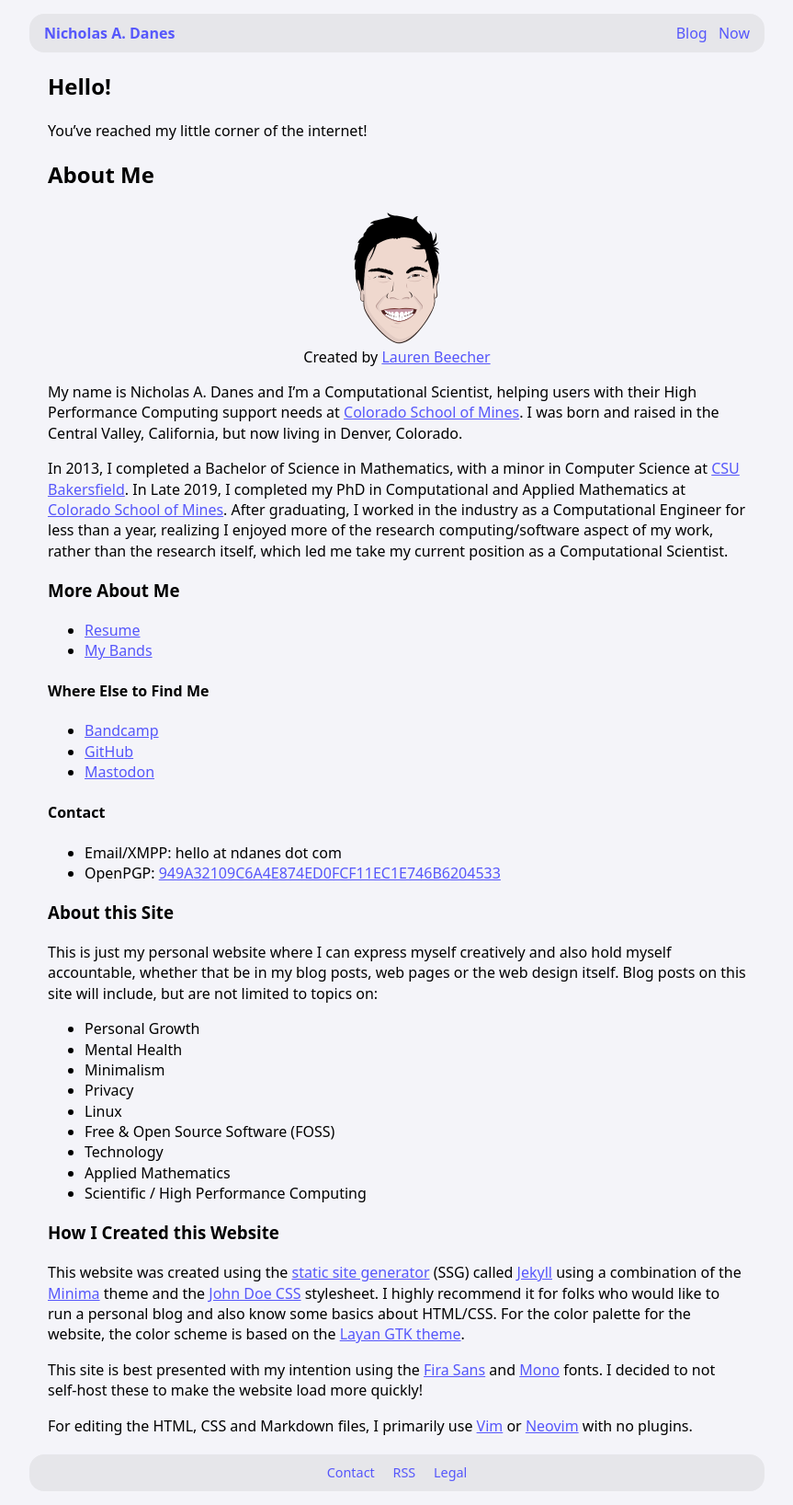
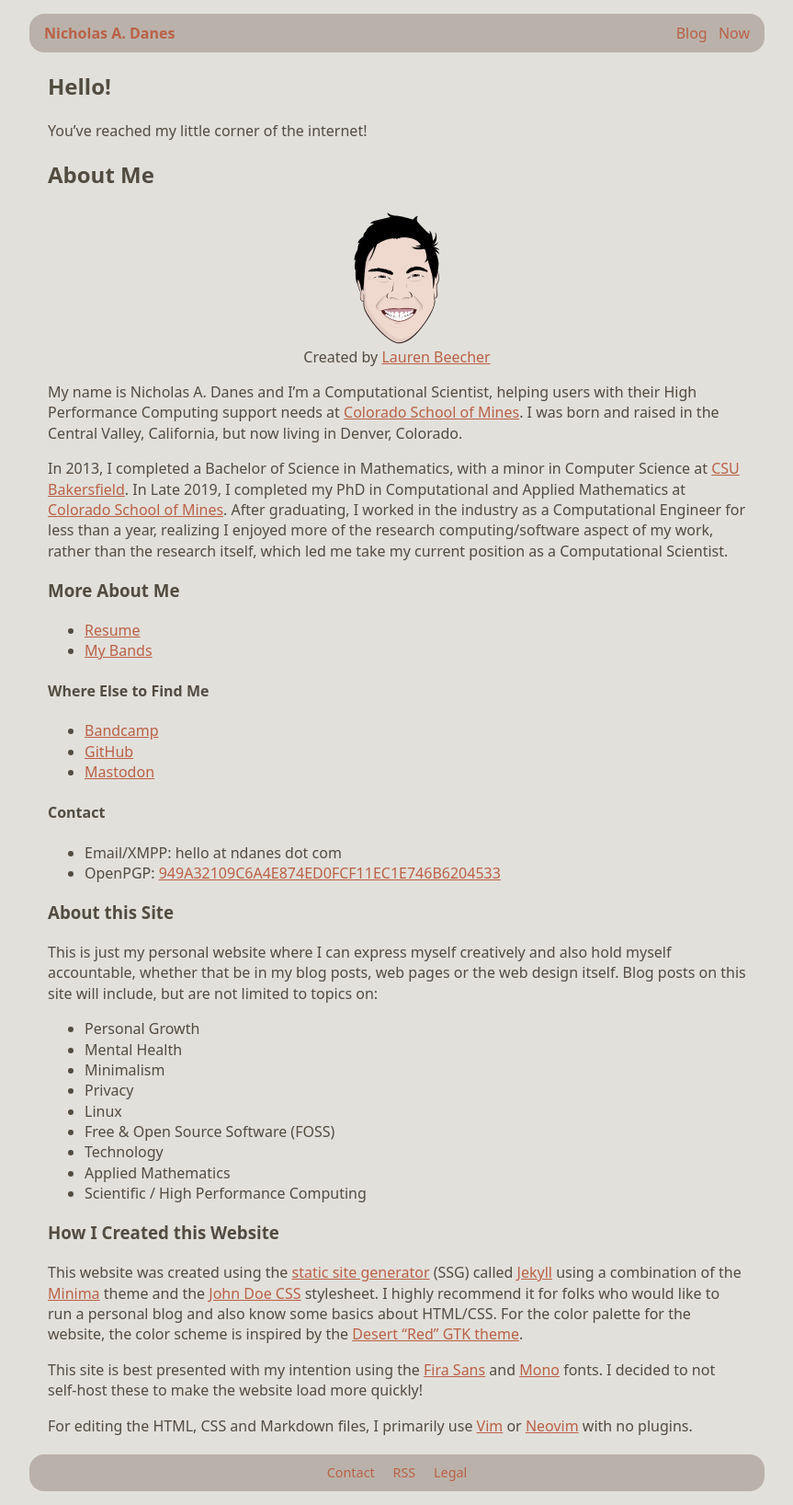
Before and after one commit to danesnick/old_website, a Jekyll site: the page built from index.markdown, in a window 1280 px wide. Shown: the whole page at 92% size, without its empty margins (208-1071 px from the left). Built offline with Jekyll 4.4.1, drawn with Linux system fonts in a browser that asks for light colours.

Commit message:
new color scheme

```diff
--- a/assets/css/style.scss
+++ b/assets/css/style.scss
@@ -5,19 +5,19 @@
 /* Based on: https://john-doe.neocities.org/dist/style.css */
 * {
   /* Color scheme */
-  --textcolor: #000;
-  --bgcolor: #f4f4f9;
-  --bgcolor2: #e6e6ea;
-  --highlight: #5657fb;
+  --textcolor: #524c41;
+  --bgcolor: #e2e0db;
+  --bgcolor2: #bab2aa;
+  --highlight: #ba6147;
 }
 
 @media (prefers-color-scheme: dark) {
    * {
      /* Color scheme */
-     --bgcolor: #31313a;
-     --bgcolor2: #4f5056;
-     --textcolor: #FFF;
-     --highlight: #879df9;
+     --bgcolor: #37342e;
+     --bgcolor2: #44413d;
+     --textcolor: #e2e0d8;
+     --highlight: #ba6147;
    }
 }
 
--- a/index.markdown
+++ b/index.markdown
@@ -50,7 +50,7 @@ This is just my personal website where I can express myself creatively and also
 
 ### How I Created this Website
 
-This website was created using the [static site generator](https://www.netlify.com/blog/2020/04/14/what-is-a-static-site-generator-and-3-ways-to-find-the-best-one/)  (SSG) called [Jekyll](https://jekyllrb.com/) using a combination of the [Minima](https://github.com/jekyll/minima) theme and the [John Doe CSS](https://john-doe.neocities.org/) stylesheet. I highly recommend it for folks who would like to run a personal blog and also know some basics about HTML/CSS. For the color palette for the website, the color scheme is based on the [Layan GTK theme](https://github.com/vinceliuice/Layan-gtk-theme).
+This website was created using the [static site generator](https://www.netlify.com/blog/2020/04/14/what-is-a-static-site-generator-and-3-ways-to-find-the-best-one/)  (SSG) called [Jekyll](https://jekyllrb.com/) using a combination of the [Minima](https://github.com/jekyll/minima) theme and the [John Doe CSS](https://john-doe.neocities.org/) stylesheet. I highly recommend it for folks who would like to run a personal blog and also know some basics about HTML/CSS. For the color palette for the website, the color scheme is inspired by the [Desert "Red" GTK theme](https://www.gnome-look.org/s/Gnome/p/1449286/).
 
 This site is best presented with my intention using the [Fira Sans](https://github.com/bBoxType/FiraSans) and [Mono](https://github.com/bBoxType/FiraSans) fonts. I decided to not self-host these to make the website load more quickly!
 
```
